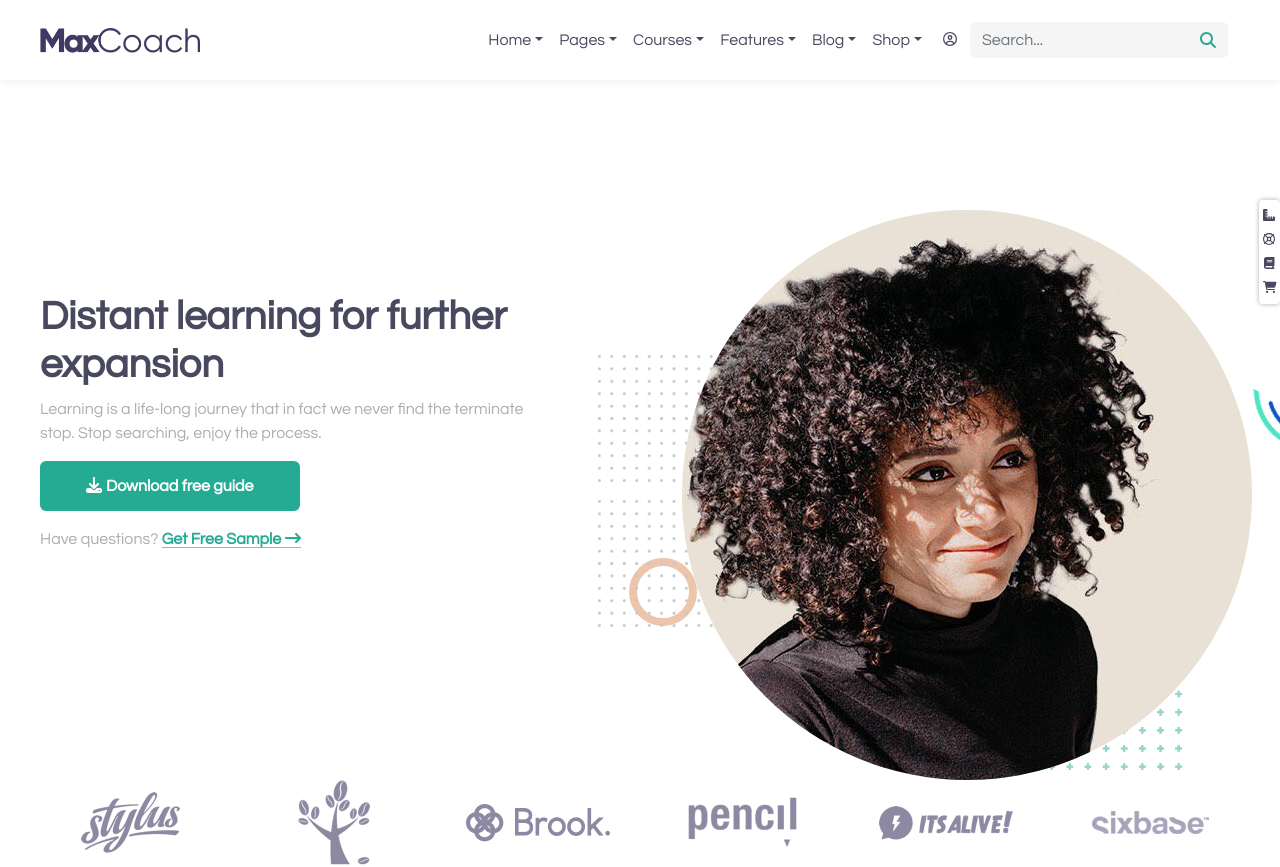
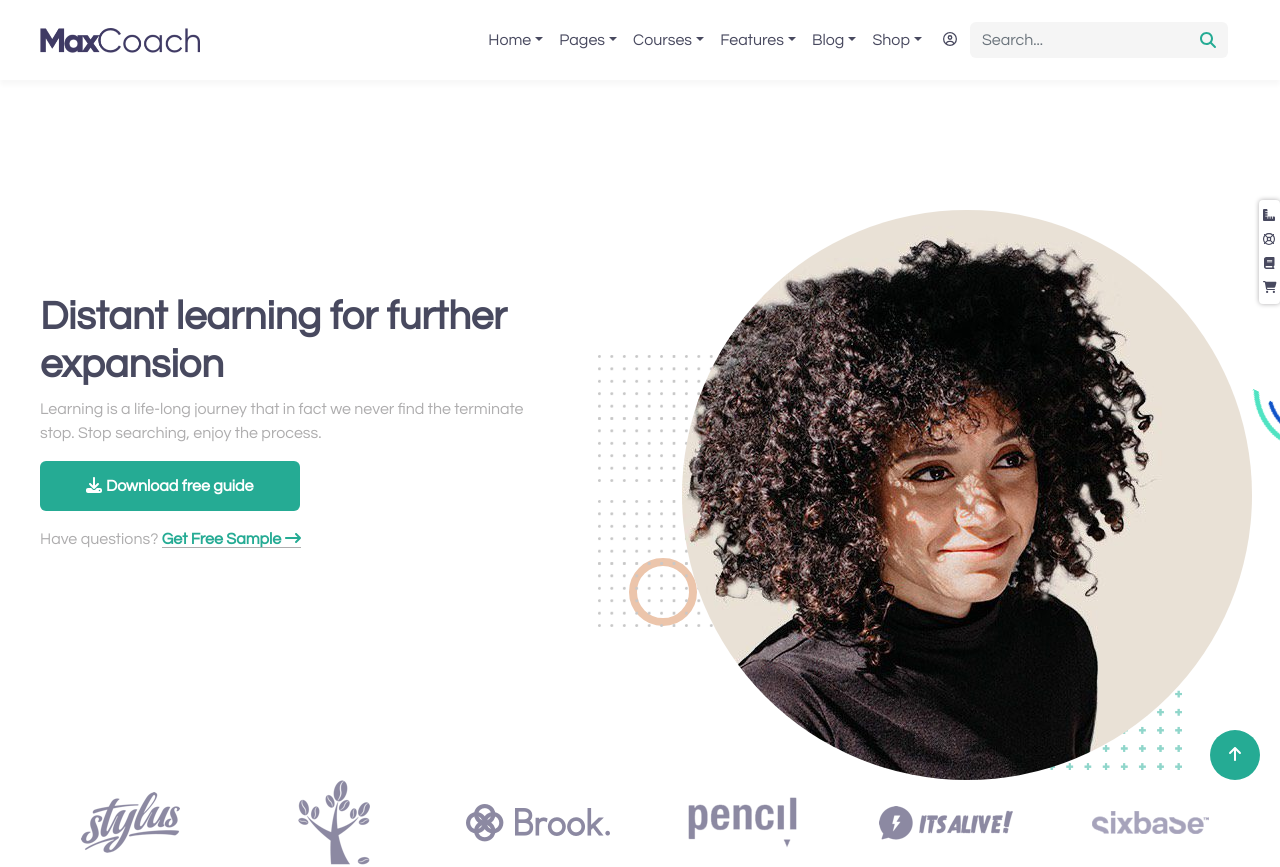
Before and after one commit to giuseppesciacca/proj-html-vuejs, a Vue app: page / in a window 1280 px wide. Shown: the top 867 px of the page. Built offline with nearby package versions, Linux system fonts and the light colour scheme.

Commit message:
[add] go_up btn in sideNav

```diff
--- a/src/components/SideNav.vue
+++ b/src/components/SideNav.vue
@@ -13,6 +13,10 @@ export default {
         <button class="p-0 border-0"><font-awesome-icon :icon="['fas', 'book']" size="xs" /></button>
 
         <button class="p-0 border-0"><font-awesome-icon :icon="['fas', 'cart-shopping']" size="xs" /></button>
+    </div>
+
+    <div id="go_up" class="d-flex align-items-center justify-content-center">
+        <a href="#"><font-awesome-icon :icon="['fas', 'arrow-up']" /></a>
     </div>
 </template>
 
@@ -37,4 +41,20 @@ export default {
         scale: 0.90;
     }
 }
+
+#go_up {
+    width: 50px;
+    height: 50px;
+    background-color: $jungle_green;
+    position: fixed;
+    bottom: 20px;
+    right: 20px;
+    border-radius: 50%;
+    z-index: 100;
+
+    a {
+        color: $white;
+        padding: 1rem;
+    }
+}
 </style>
```
